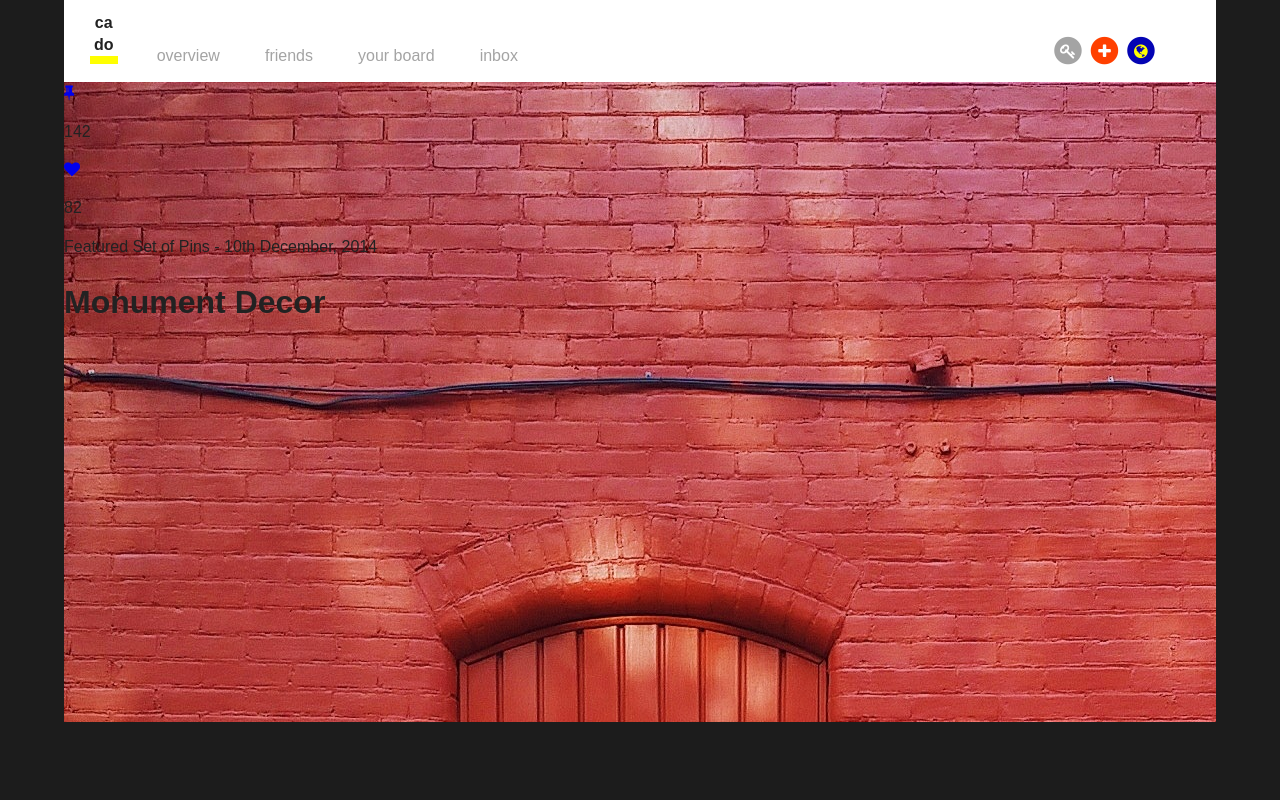
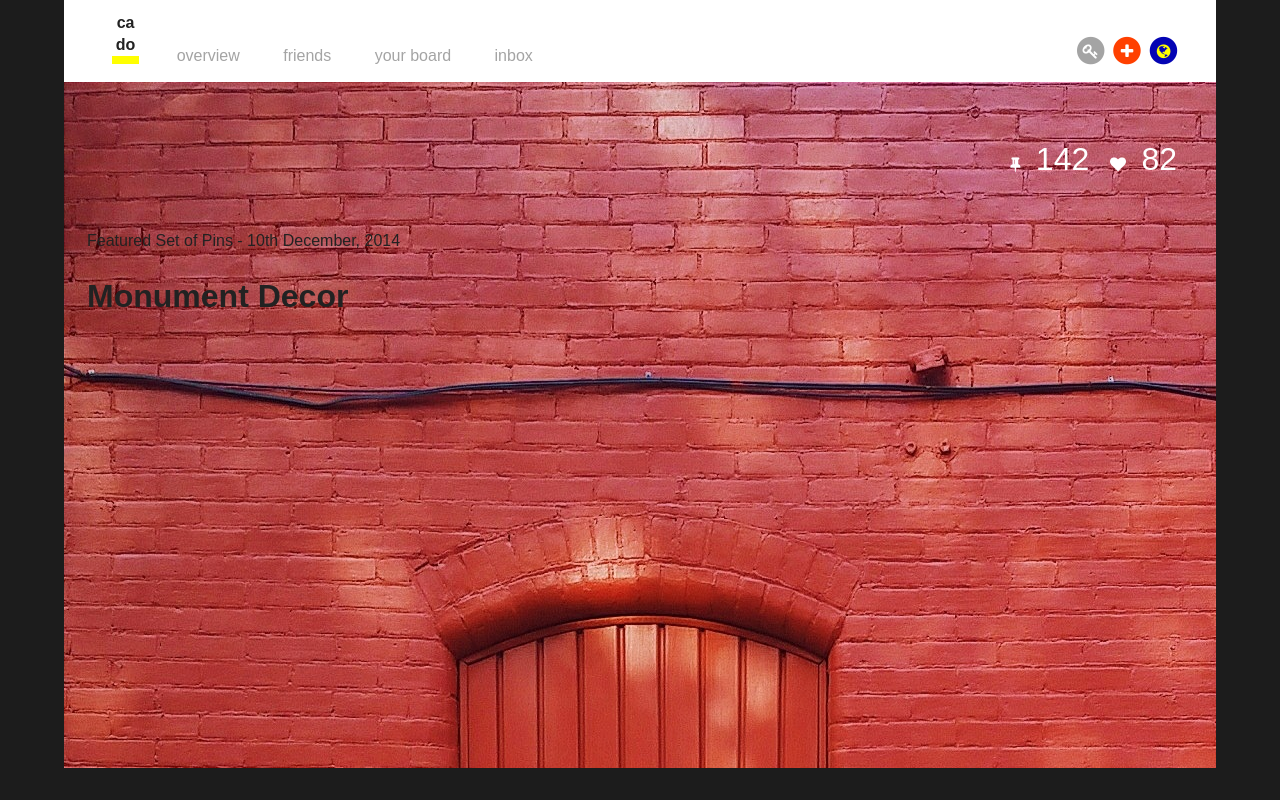
Before and after one commit to JessyRiordan/LittleTest, a website: page index.html in a window 1280 px wide. Drawn offline with Linux system fonts and the light colour scheme.

Commit message:
likes section of slides styled

```diff
--- a/scss/main.scss
+++ b/scss/main.scss
@@ -106,7 +106,7 @@ main {
 
 header {
   background-color: #ffffff;
-  padding: 1%;
+  padding: 1% 3% 1% 3%;
   .logo {
     display: inline-block;
     width: 5%;
@@ -133,7 +133,7 @@ header {
   }
   .right {
     display: inline-block;
-    width: 30%;
+    width: 34%;
     text-align: right;
     vertical-align: text-bottom;
     .key {
@@ -160,6 +160,27 @@ header {
 .slides {
   background: url(/img/mainImage.jpg);
   height: 40em;
+  padding: 2%;
+  .likes {
+    text-align: right;
+    padding-right: 1em;
+    p {
+      display: inline-block;
+      margin-left: 1%;
+      color: #ffffff;
+      font-size: 2em;
+      font-weight: lighter;
+    }
+    .tack {
+      display: inline-block;
+      color: #ffffff;
+    }
+    .heart {
+      display: inline-block;
+      margin-left: 1.5%;
+      color: #ffffff;
+    }
+  }
 }
 /* ==========================================================================
    Helper classes
```
Also changed, not shown: css/main.css.
